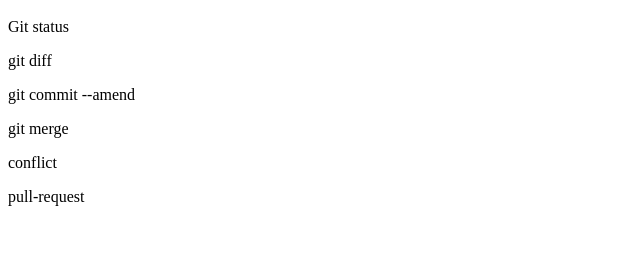
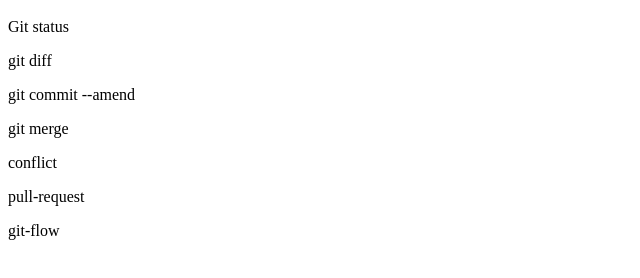
Before and after one commit to Nath-jpn/git_tutorial, a plain HTML site: page index.html in a window 1280 px wide. Shown: the part 48-326 px from the top of the page, without its empty margins (0-640 px from the left). Drawn offline with Linux system fonts and the light colour scheme.

Commit message:
github_flowを追記

```diff
--- a/index.html
+++ b/index.html
@@ -5,3 +5,4 @@
 <p>git merge</p>
 <p>conflict</p>
 <p>pull-request</p>
+<p>git-flow</p>
```
